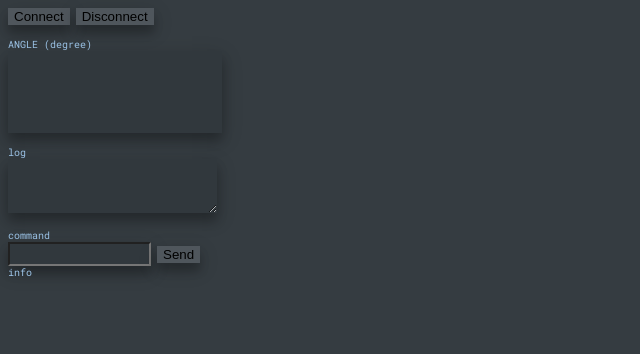
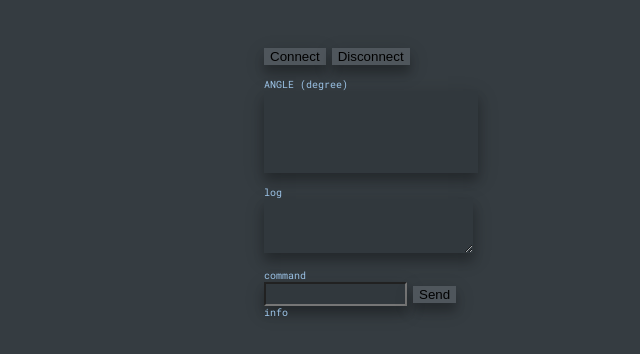
Before and after one commit to rybanu/rybanu..github.io, a plain HTML site: page index.html in a window 1280 px wide. Shown: the whole page, without its empty margins (0-640 px from the left). Drawn offline with Linux system fonts and the light colour scheme.

Commit message:
Update styles.css

```diff
--- a/css/styles.css
+++ b/css/styles.css
@@ -1,5 +1,7 @@
 body {
-
+    position: absolute;
+    top: 5%;
+    left: 20%;
   background: #353C41;
   color: #9FC7EB;
   font-family: 'Roboto Mono', monospace;
```
